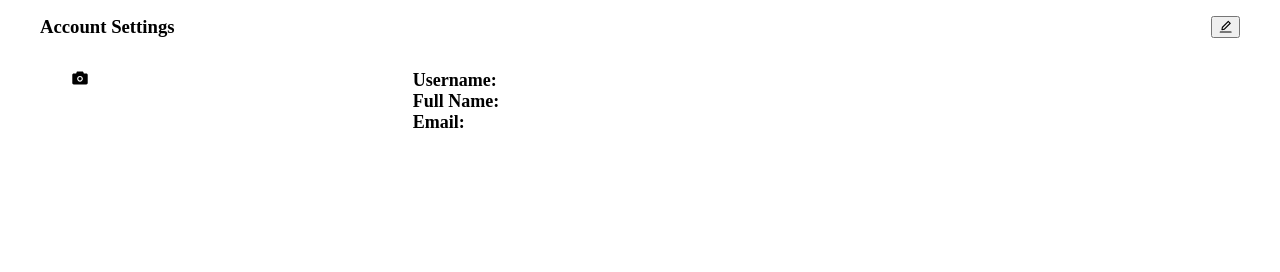
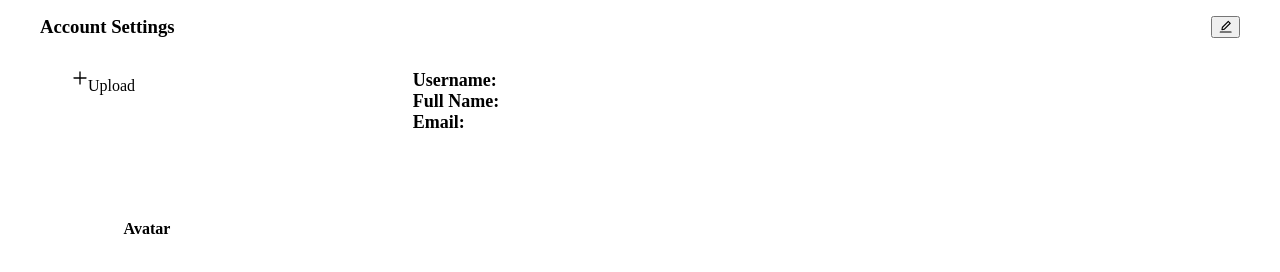
Before and after one commit to vuvoivang/Website-builder-dashboard, a React (Vite) app: page /admin/profile in a window 1280 px wide. Shown: the part 172-444 px from the top of the page. Built offline with nearby package versions, Linux system fonts and the light colour scheme; no server answers.

Commit message:
fix: ui/ui profile page

```diff
--- a/src/ui/modules/profile/containers/Profile.tsx
+++ b/src/ui/modules/profile/containers/Profile.tsx
@@ -50,7 +50,9 @@ const Profile = () => {
               fieldName='avatarUrl'
               maxSize={5 * 1024 * 1024}
               disabled
-              value={userInfo.avatarUrl} />
+              value={userInfo.avatarUrl}
+              />
+              <h4 style={{textAlign: 'center'}}>Avatar</h4>
           </Form.Item>
           <div>
             <p className='profile-info-item'><strong>Username:</strong> {userInfo.username}</p>
@@ -66,6 +68,7 @@ const Profile = () => {
                 fieldName='avatarUrl'
                 maxSize={5 * 1024 * 1024}
                 disabled={mode === 'view'} />
+                <h4 style={{textAlign: 'center'}}>Avatar</h4>
             </Form.Item>
             <div>
               <Form.Item
--- a/src/ui/shared/upload/index.tsx
+++ b/src/ui/shared/upload/index.tsx
@@ -1,6 +1,6 @@
 import React, { useState } from 'react';
 
-import { LoadingOutlined } from '@ant-design/icons';
+import { LoadingOutlined, PlusOutlined } from '@ant-design/icons';
 import { Upload, message } from 'antd';
 import { UploadChangeParam } from 'antd/lib/upload';
 
@@ -27,21 +27,10 @@ const UploadButton: React.FC<Partial<UploadButtonProps>> = (props) => {
     <div>
       {loading ? (
         <LoadingOutlined />
-      ) : (
-        <span className="anticon anticon-camera" role="img" aria-label="camera">
-          <svg
-            viewBox="64 64 896 896"
-            focusable="false"
-            data-icon="camera"
-            width="1em"
-            height="1em"
-            fill="currentColor"
-            aria-hidden="true"
-          >
-            <path d="M864 260H728l-32.4-90.8a32.07 32.07 0 00-30.2-21.2H358.6c-13.5 0-25.6 8.5-30.1 21.2L296 260H160c-44.2 0-80 35.8-80 80v456c0 44.2 35.8 80 80 80h704c44.2 0 80-35.8 80-80V340c0-44.2-35.8-80-80-80zM512 716c-88.4 0-160-71.6-160-160s71.6-160 160-160 160 71.6 160 160-71.6 160-160 160zm-96-160a96 96 0 10192 0 96 96 0 10-192 0z"></path>
-          </svg>
-        </span>
-      )}
+      ) : <div className="anticon anticon-camera" role="img" aria-label="camera">
+        <PlusOutlined />
+        <div style={{ marginTop: 8 }}>Upload</div>
+      </div>}
     </div>
   );
 
@@ -72,8 +61,11 @@ const UploadButton: React.FC<Partial<UploadButtonProps>> = (props) => {
 
     if (info.file.status === 'error') {
       logger.debug('error', info.file);
-      setLoading(false);
-      message.error(`${info.file.name} file upload failed`);
+      setTimeout(() => {
+        setLoading(false)
+        message.error(`${info.file.name} file upload failed`);
+      }, 1000);
+
     }
   };
 
```
